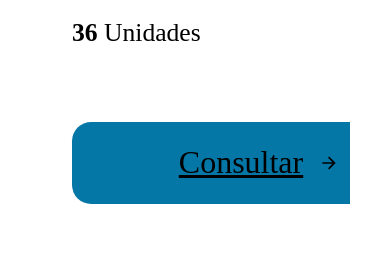
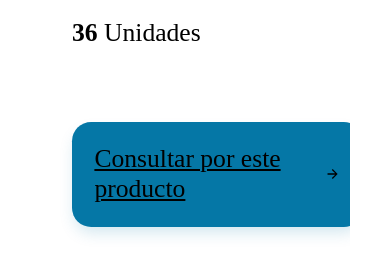
Before and after one commit to LucianoTreachi/congelados-buchys, a React (Vite) app: page / in a window 390 px wide. Shown: the part 3740-4017 px from the top of the page. Built offline with nearby package versions, Linux system fonts and the light colour scheme; the HTML template or start-up script is replaced by a standard one.

Commit message:
Agregar efecto hover en logo y teléfono. Modificar estilos del btn de la card

```diff
--- a/src/components/buttons/contactButton/ContactButton.jsx
+++ b/src/components/buttons/contactButton/ContactButton.jsx
@@ -9,7 +9,7 @@ export default function ContactButton() {
       target="_blank"
       rel="noreferrer"
     >
-      Consultar
+      Consultar por este producto
       <svg
         className={styles.arrow}
         xmlns="http://www.w3.org/2000/svg"
--- a/src/components/buttons/contactButton/ContactButton.module.css
+++ b/src/components/buttons/contactButton/ContactButton.module.css
@@ -1,17 +1,18 @@
 .button {
-  font-size: 2rem;
+  font-size: 1.8rem;
   font-weight: 500;
   border: none;
   border-radius: 1.2rem;
   background: #0577a6;
+  box-shadow: 0px 8px 16px -3px #0577a630;
   color: var(--white);
   padding: 1.4rem 4rem;
   display: flex;
   align-items: center;
   gap: 1rem;
-  width: max-content;
   transition: var(--transition);
   margin-top: 1rem;
+  width: max-content;
 }
 
 .button:hover {
@@ -29,8 +30,15 @@
   transform: translateX(5px);
 }
 
+@media screen and (max-width: 885px) {
+  .button {
+    padding: 1.4rem;
+  }
+}
+
 @media screen and (max-width: 574px) {
   .button {
+    font-size: 1.6rem;
     width: 100%;
     justify-content: center;
   }
--- a/src/components/header/Header.module.css
+++ b/src/components/header/Header.module.css
@@ -30,10 +30,18 @@
   filter: opacity(80%);
 }
 
+.logo img:hover {
+  filter: opacity(60%);
+}
+
 .telephone {
   display: flex;
   align-items: center;
   gap: 1rem;
+}
+
+.telephone:hover {
+  opacity: .8;
 }
 
 .telephone svg {
```
